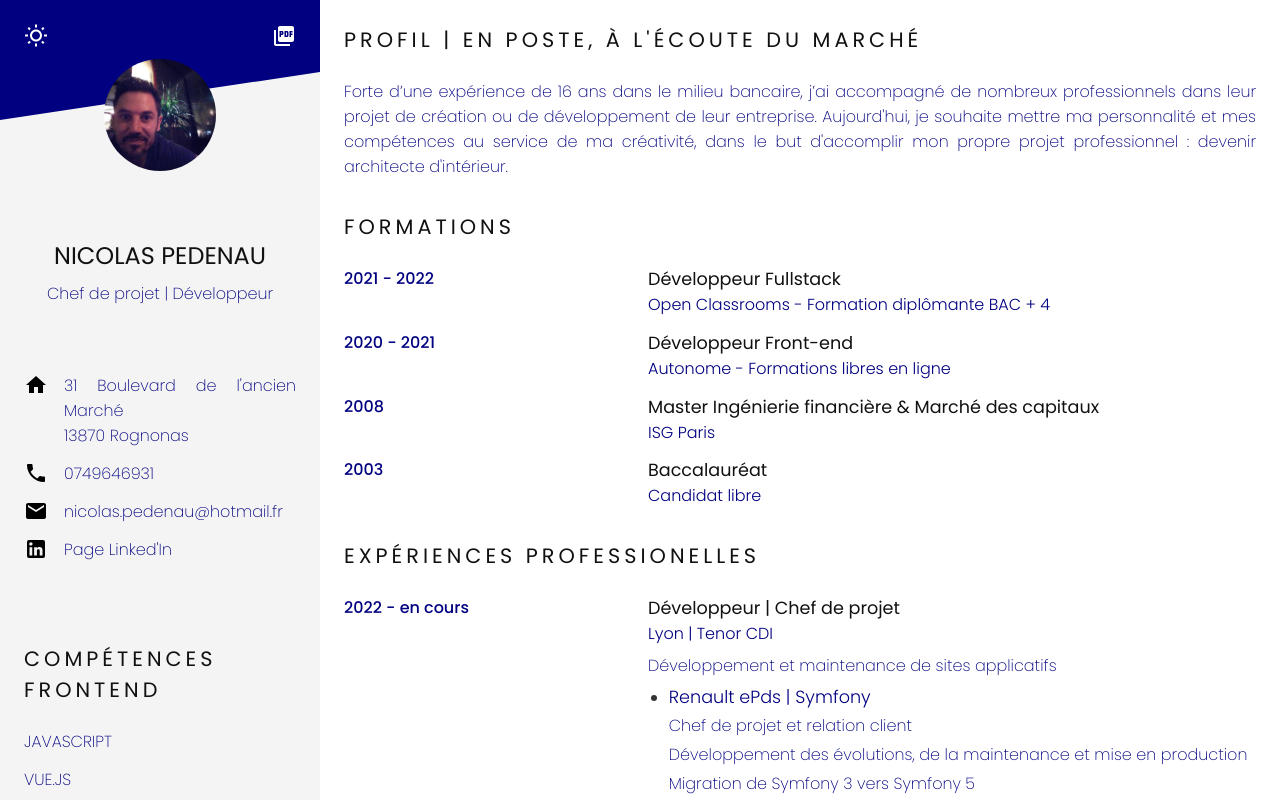
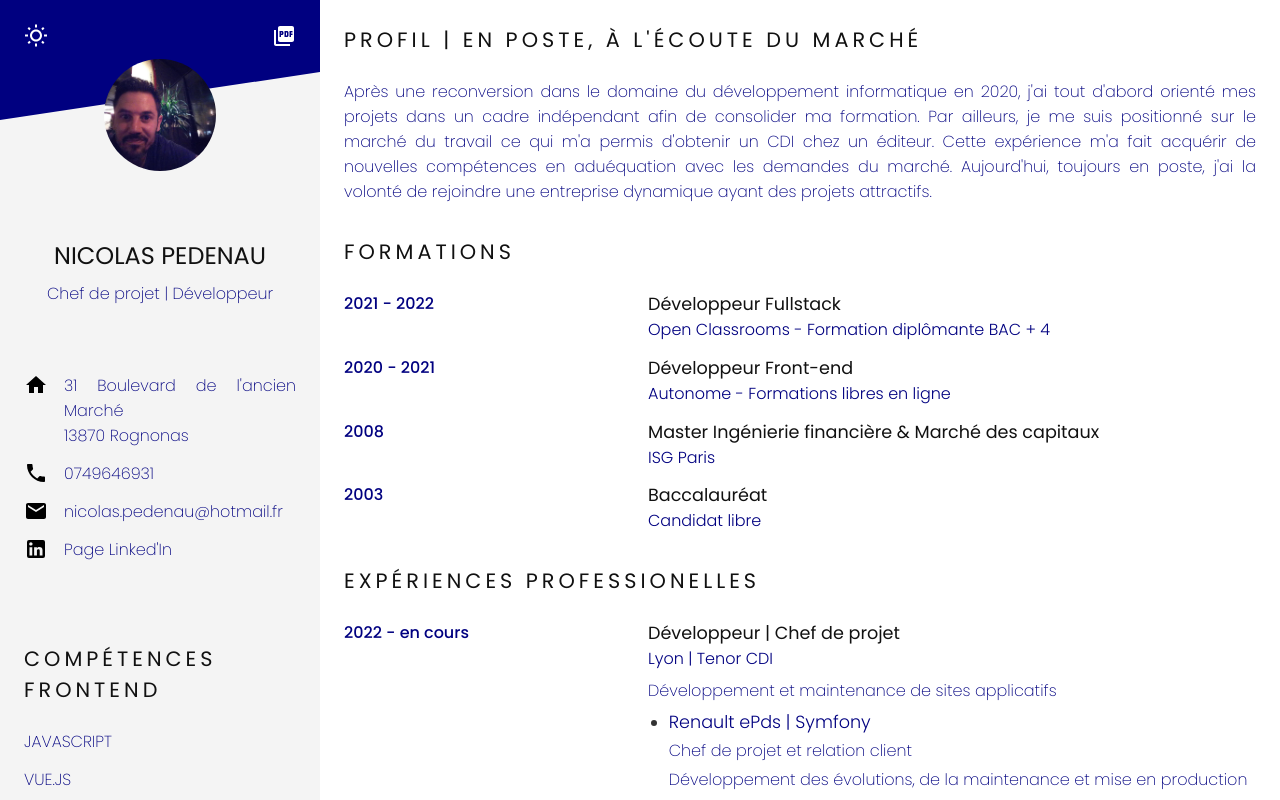
Before and after one commit to Virtus-web/cv-carine, a React (Create React App) app: page / in a window 1280 px wide. Shown: the top 800 px of the page. Built offline with nearby package versions, Linux system fonts and the light colour scheme.

Commit message:
Revert "npm install + profil"
This reverts commit 2c81e4446f577d21bf07b8fa8f8540474dac7b8b.

```diff
--- a/package.json
+++ b/package.json
@@ -1,8 +1,8 @@
 {
-  "name": "cv-carine",
+  "name": "cv-live-nico",
   "version": "0.1.0",
   "private": true,
-  "homepage": "https://Virtus-web.github.io/cv-carine",
+  "homepage": "https://Virtus-web.github.io/cv-live-nico",
   "dependencies": {
     "@emotion/react": "^11.8.2",
     "@emotion/styled": "^11.8.1",
--- a/src/components/Profil.js
+++ b/src/components/Profil.js
@@ -4,10 +4,11 @@ function Profil() {
         <div className="profil mb5">
             <h2>Profil | En poste, à l'écoute du marché</h2>
             <p style={{textAlign: 'justify'}}>
-                Forte d’une expérience de 16 ans dans le milieu bancaire,
-                j’ai accompagné de nombreux professionnels dans leur projet de création ou de développement de leur entreprise.
-                Aujourd'hui, je souhaite mettre ma personnalité et mes compétences au service de ma créativité,
-                dans le but d'accomplir mon propre projet professionnel : devenir architecte d'intérieur.
+                Après une reconversion dans le domaine du développement informatique en 2020,
+                j'ai tout d'abord orienté mes projets dans un cadre indépendant afin de consolider ma formation.
+                Par ailleurs, je me suis positionné sur le marché du travail ce qui m'a permis d'obtenir un CDI chez un éditeur.
+                Cette expérience m'a fait acquérir de nouvelles compétences en aduéquation avec les demandes du marché.
+                Aujourd'hui, toujours en poste, j'ai la volonté de rejoindre une entreprise dynamique ayant des projets attractifs.
             </p>
         </div>
     )
```
Also changed, not shown: 1 other file (tests, documents, lock files or other folders).
